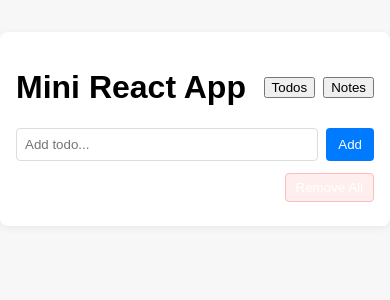
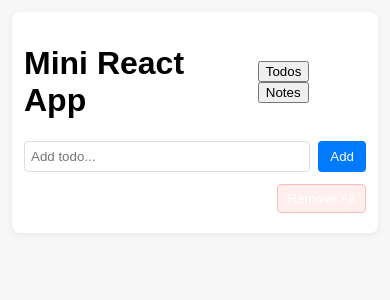
Before and after one commit to palashyadav/ruby_codes, a React (Vite) app in the folder react_app/: page / in a window 390 px wide. Shown: the top 300 px of the page. Built offline with nearby package versions, Linux system fonts and the light colour scheme.

Commit message:
Dec 18: responsive tweaks (media query)

```diff
--- a/react_app/src/styles.css
+++ b/react_app/src/styles.css
@@ -22,3 +22,7 @@ li .remove{margin-left:8px}
 .todo button:hover{opacity:0.95}
 
 /* Dec: polish spacing */
+@media (max-width:480px){
+	.app{margin:12px;padding:12px}
+	.todo input{padding:6px}
+}
```
